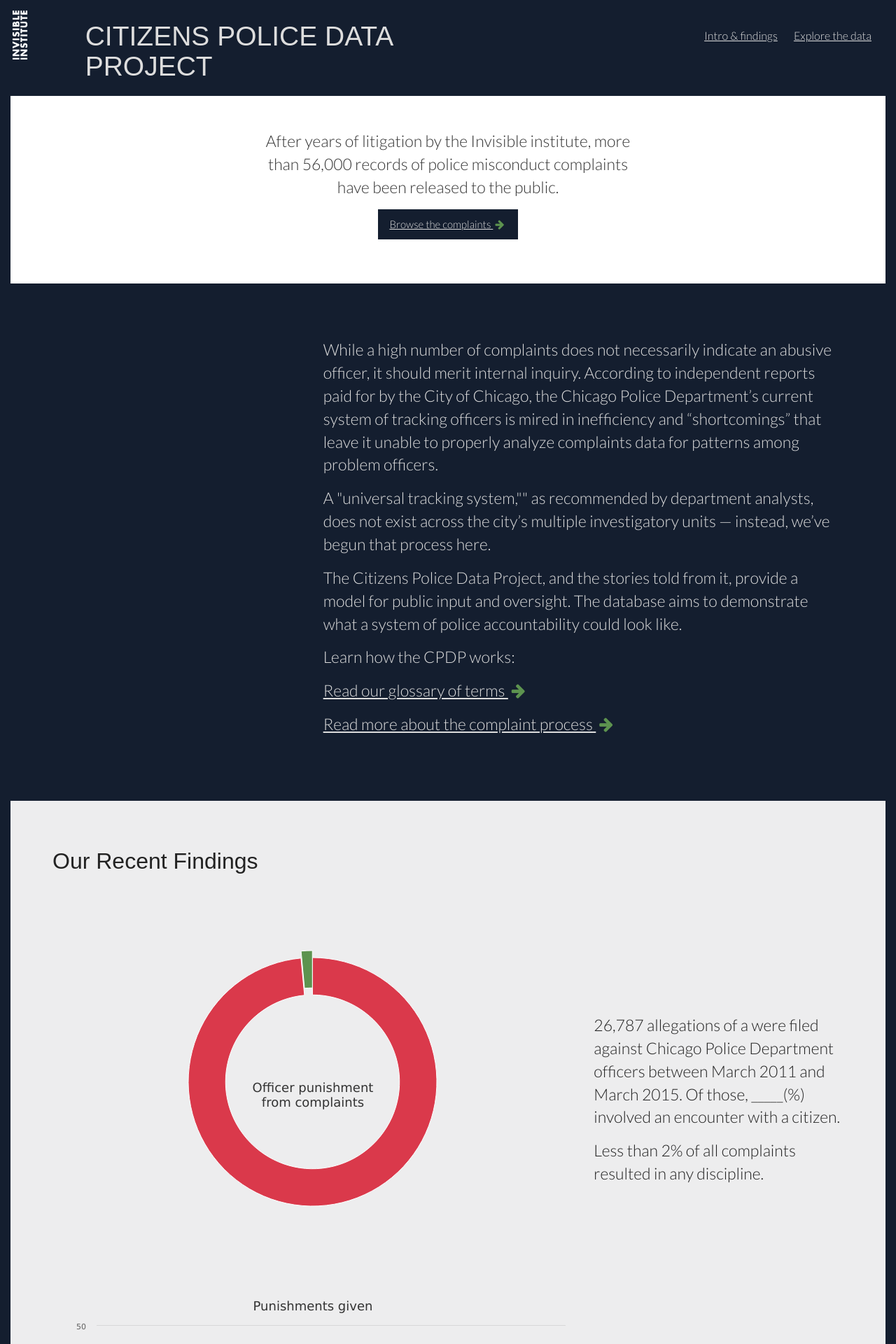
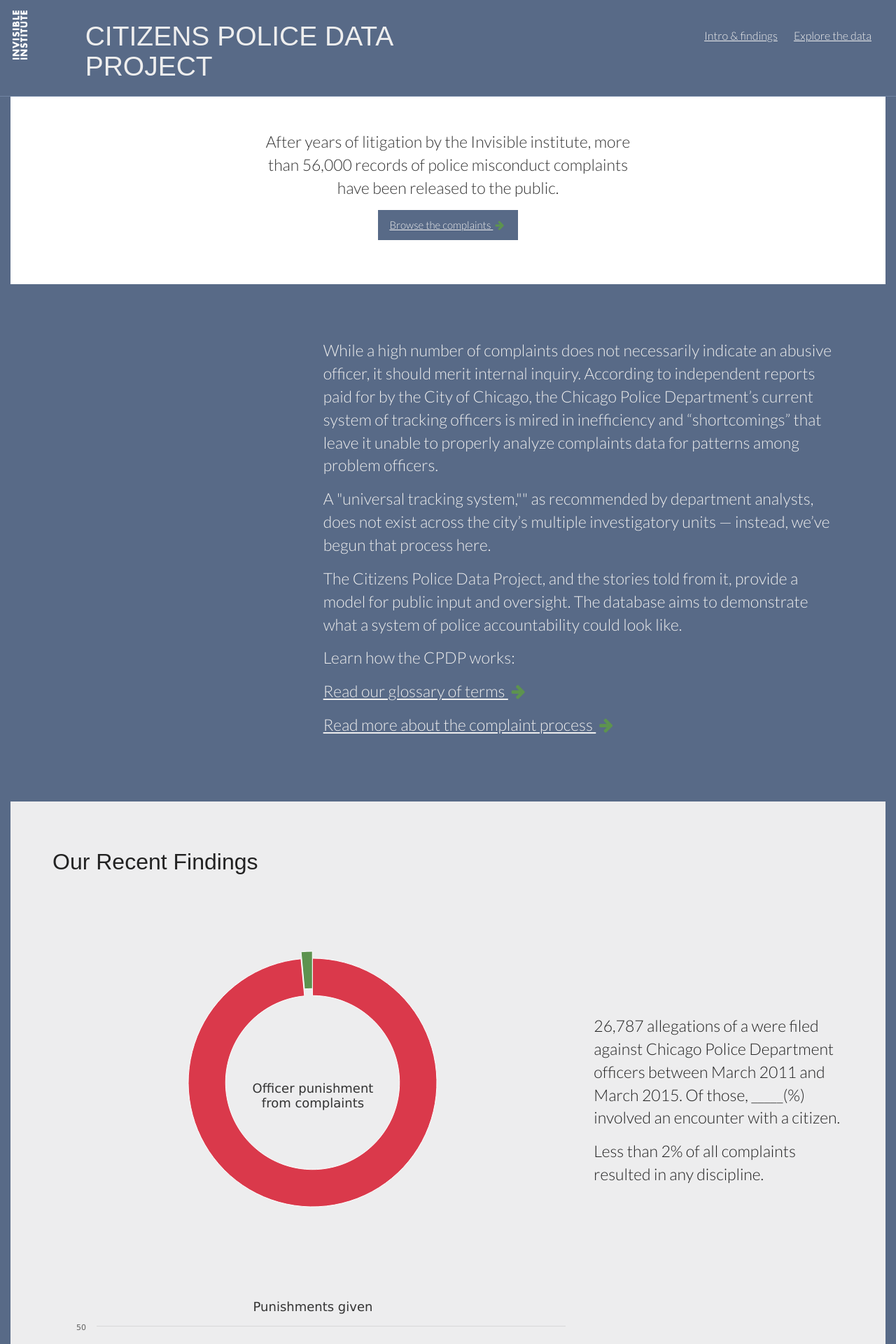
Before and after one commit to datamade/cpdb-splash, a Jekyll site: the page built from index.html, in a window 1280 px wide. Shown: the top 1920 px of the page at 70% size. Built offline with Jekyll 4.4.1, drawn with Linux system fonts in a browser that asks for light colours; nearby versions of some CDN libraries; some web fonts are replaced.

Commit message:
updated background color, changes to glossary

```diff
--- a/css/custom.css
+++ b/css/custom.css
@@ -39,19 +39,19 @@
 
 body {
   font-size: 16px;
-  background-color: #141E2F;
+  background-color: #586A87;
   position: relative;
   font-weight: 300;
-  color: #ddd;
+  color: #eee;
 }
 
 a {
-  color: #DDD;
+  color: #eee;
   text-decoration: underline;
 }
 
 a:active, a:hover, a:focus {
-  color: #DDD;
+  color: #eee;
 }
 
 h1, .jumbotron h1 {
@@ -68,7 +68,7 @@
 }
 
 .jumbotron {
-  background-color: #141E2F;
+  background-color: #586A87;
 }
 
 .intro-links a {
@@ -89,6 +89,11 @@
 #header {
   padding-top: 10px;
   padding-bottom: 10px;
+  border-bottom: 1px solid #7083a2;
+}
+
+.table-striped > tbody > tr:nth-of-type(2n+1) {
+  background-color: #efefef;
 }
 
 #main-nav {
@@ -260,7 +265,7 @@
 }
 
 .btn-inverse {
-  background-color: #141E2F;
+  background-color: #586A87;
   border-radius: 0;
 }
 
--- a/index.html
+++ b/index.html
@@ -88,7 +88,7 @@
         <h3>Stateway Gardens Litigation</h3>
         <p>Ten years ago, Invisible Institute founder Jamie Kalven was reporting out of a vacant unit in Stateway Gardens—at the time one of the last remaining high rises from Chicago’s public housing projects—when a resident of the building, Diana Bond, was assaulted by a group of police officers. The officers who ransacked her home and harassed her were well known to the other residents of her building; their reputations for brutality had already earned them the nickname “The Skullcap Crew.”</p>
 
-        <p><img src='/images/story-1.png' alt='' title='' class='img-responsive img-thumbnail' /></p>
+        <p><img src='/images/story-1.png' alt='' title='' class='img-responsive' /></p>
 
         <p>When Bond told Kalven of the encounter, he encouraged her to make an official complaint. At the time, complaints were investigated by the     Office of Professional Standards, in an office across the street from Stateway Gardens. Kalven also introduced Bond to Craig Futterman, an attorney with the police accountability project at the University of Chicago’s legal aid clinic. Futterman and Bond filed a civil rights lawsuit, and in the course of discovery, requested a list of the Chicago Police officers who have accumulated the most complaints. They received those documents, but under a protective order, sworn to secrecy. Bond went on to settle that case, but Kalven filed another lawsuit. He requested that the records of complaints against police officers be made available to the public. It was a case that went on for seven years. In 2014, litigation resulting from Kalven’s reporting on patterns of police abuse at Stateway Gardens gave rise to a watershed ruling: the Supreme of Court of Illinois agreed that records of police misconduct belong to the public.</p>
 
@@ -97,7 +97,7 @@
         <h3>The Invisible Institute</h3>
         <p>Another, almost unintended, result was the Invisible Institute, which grew into a journalistic production company on the South Side of Chicago working to enhance the capacity of civil society to hold public institutions accountable, develop strategies to expand and operationalize transparency, and make perspectives too often excluded from public discourse visible.</p>
 
-        <p><img src='/images/story-2.png' alt='' title='' class='img-responsive img-thumbnail' /></p>
+        <p><img src='/images/story-2.png' alt='' title='' class='img-responsive' /></p>
 
         <h3>Methodology</h3>
         <p>The data compiled in this interactive platform are the result of three sets: the “Moore” database, which includes a partial list of police misconduct allegations from May 2002 – December 2008; the “Bond” database, which includes a partial list of misconduct allegations from May 2001 – May 2006; and a complete list of misconduct allegations from March 2011 – September 2015, made public as a result of Freedom of Information Act request.</p>
--- a/js/csv_to_html_table.js
+++ b/js/csv_to_html_table.js
@@ -7,7 +7,7 @@
   var csv_options = options.csv_options || {};
   var datatables_options = options.datatables_options || {};
 
-  $("#" + el).html("<table class='table' id='my-table'></table>");
+  $("#" + el).html("<table class='table table-striped' id='my-table'></table>");
 
   $.when($.get(csv_path)).then(
     function(data){
@@ -30,7 +30,7 @@
         var row_html = "<tr>";
 
           row_html += "<td><strong>" + csv_data[row_id][0] + "</strong></td>";
-          row_html += "<td width='50%;'><p>" + csv_data[row_id][1] + "</p></td>";
+          row_html += "<td width='50%;'><p>" + csv_data[row_id][1] + "<br /><br /></p></td>";
 
           if (csv_data[row_id][2] == 'Complaint Process')
             row_html += "<td><label class='label label-warning'>" + csv_data[row_id][2] + "</label></td>";
--- a/js/dataTables.bootstrap.js
+++ b/js/dataTables.bootstrap.js
@@ -30,8 +30,8 @@
 /* Default class modification */
 $.extend( DataTable.ext.classes, {
 	sWrapper:      "dataTables_wrapper form-inline dt-bootstrap",
-	sFilterInput:  "form-control input-sm",
-	sLengthSelect: "form-control input-sm"
+	sFilterInput:  "form-control input-md",
+	sLengthSelect: "form-control input-md"
 } );
 
 
```
Also changed, not shown: glossary.html (+6 -3 lines).
